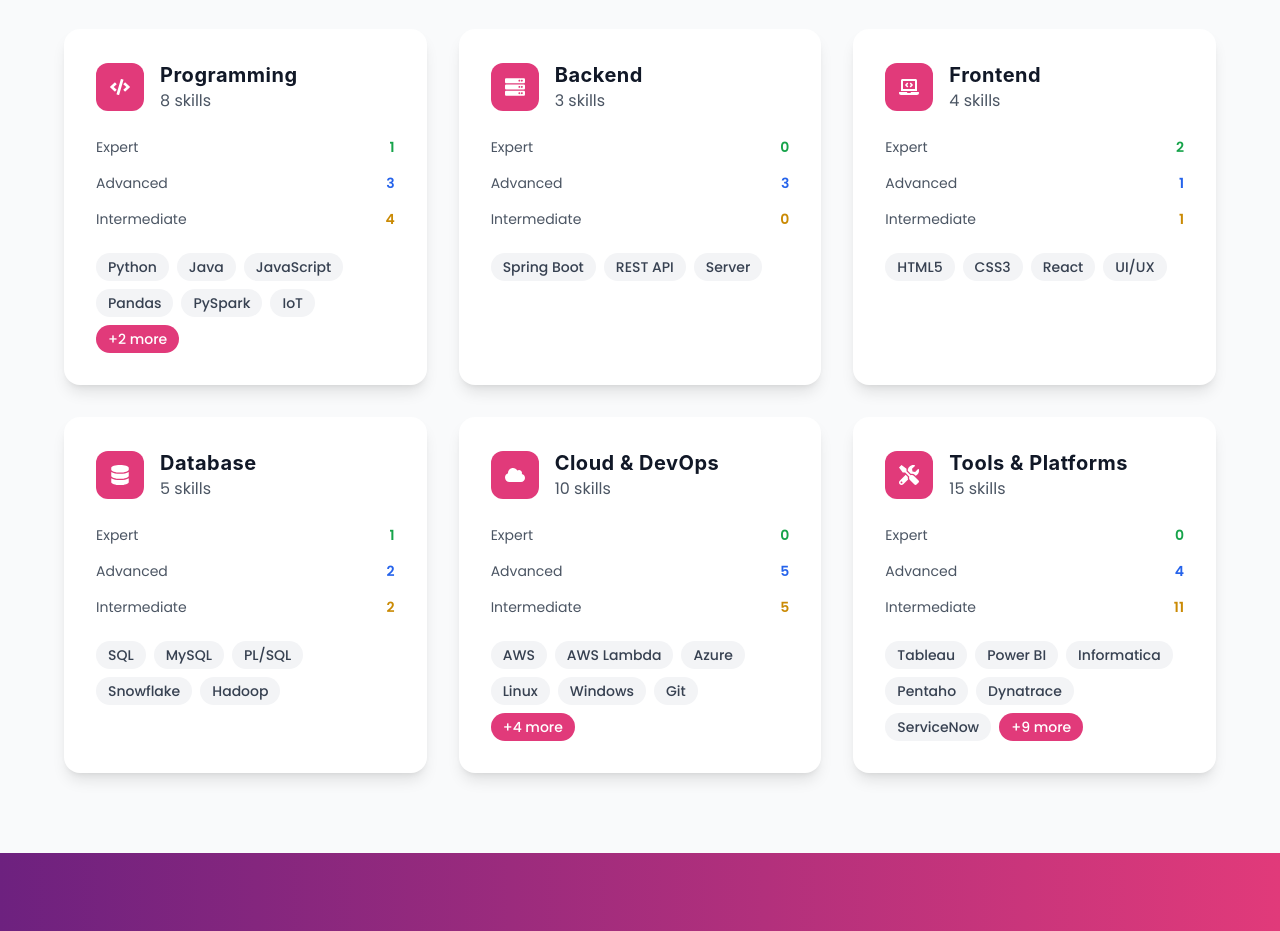
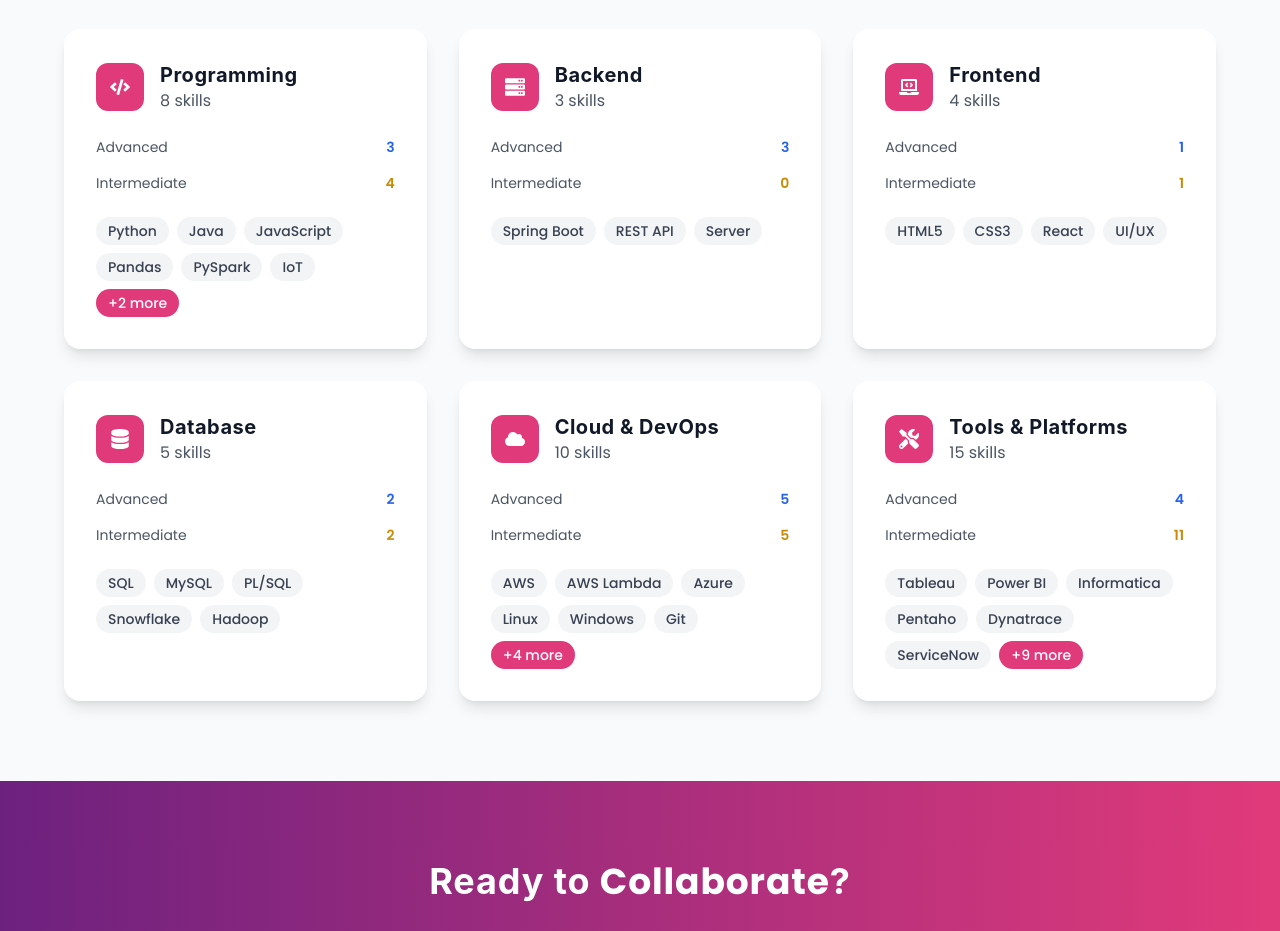
Before and after one commit to saicharankarasala/sai-charan-website, a React (Vite) app: page /skills in a window 1280 px wide. Shown: the part 3220-4151 px from the top of the page. Built offline with nearby package versions, Linux system fonts and the light colour scheme.

Commit message:
Remove Expert row from Skills by Category section to avoid showing 0 counts

```diff
--- a/src/pages/Skills.jsx
+++ b/src/pages/Skills.jsx
@@ -261,10 +261,6 @@ const Skills = () => {
 
                   <div className="space-y-4 mb-6">
                     <div className="flex justify-between items-center">
-                      <span className="text-sm text-gray-600">Expert</span>
-                      <span className="text-sm font-semibold text-green-600">{expertCount}</span>
-                    </div>
-                    <div className="flex justify-between items-center">
                       <span className="text-sm text-gray-600">Advanced</span>
                       <span className="text-sm font-semibold text-blue-600">{advancedCount}</span>
                     </div>
```
